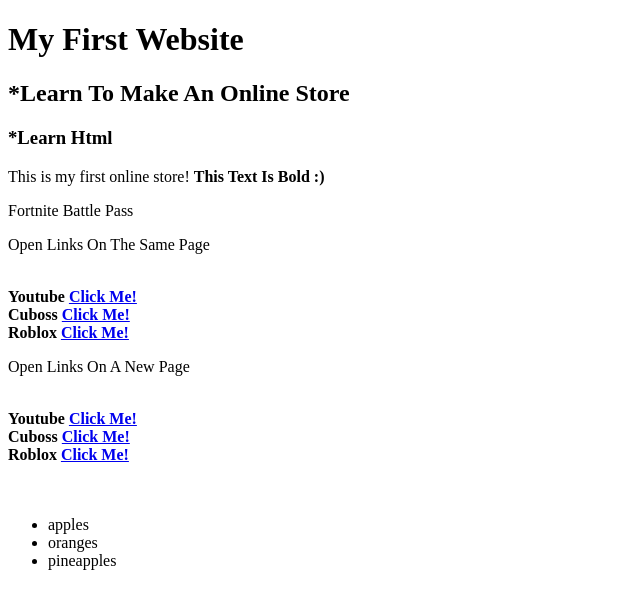
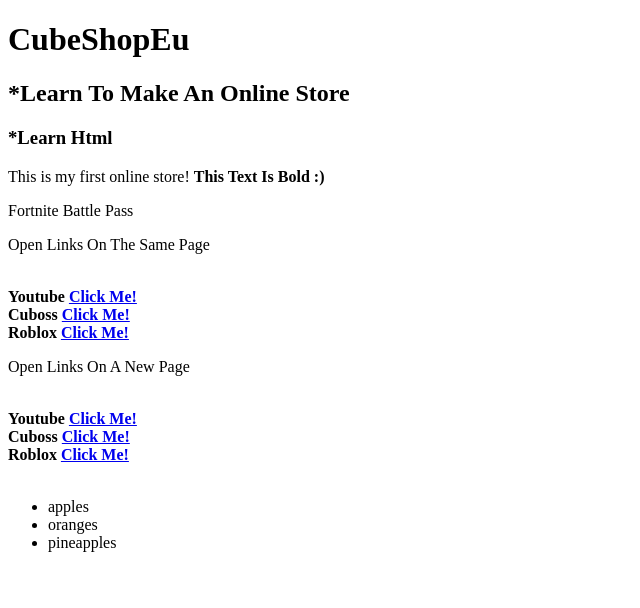
Before and after one commit to Snurrezz/CubeShopEu, a plain HTML site: page index.html in a window 1280 px wide. Shown: the whole page, without its empty margins (0-640 px from the left). Drawn offline with Linux system fonts and the light colour scheme.

Commit message:
Add files via upload

```diff
--- a/index.html
+++ b/index.html
@@ -4,11 +4,11 @@
     <head>
         <meta charset ="utf-8">
         <meta name="viewport" content="width=device-width, initial-scale=1">
-        <title>My First Website</title>
+        <title>CubeShopEu</title>
     </head>
 
     <body>
-        <h1>My First Website</h1>
+        <h1>CubeShopEu</h1>
         <h2>*Learn To Make An Online Store</h2>
         <h3>*Learn Html</h3>
 
@@ -30,8 +30,6 @@
         <b>Cuboss <a href="https://www.Cuboss.se" target=" blank">Click Me!</a> </b> <br>
         <b>Roblox <a href="https://www.roblox.com" target=" blank">Click Me!</a> </b> <br>
 
-        <br>
-
         <img src="">
 
         <ul>
```
